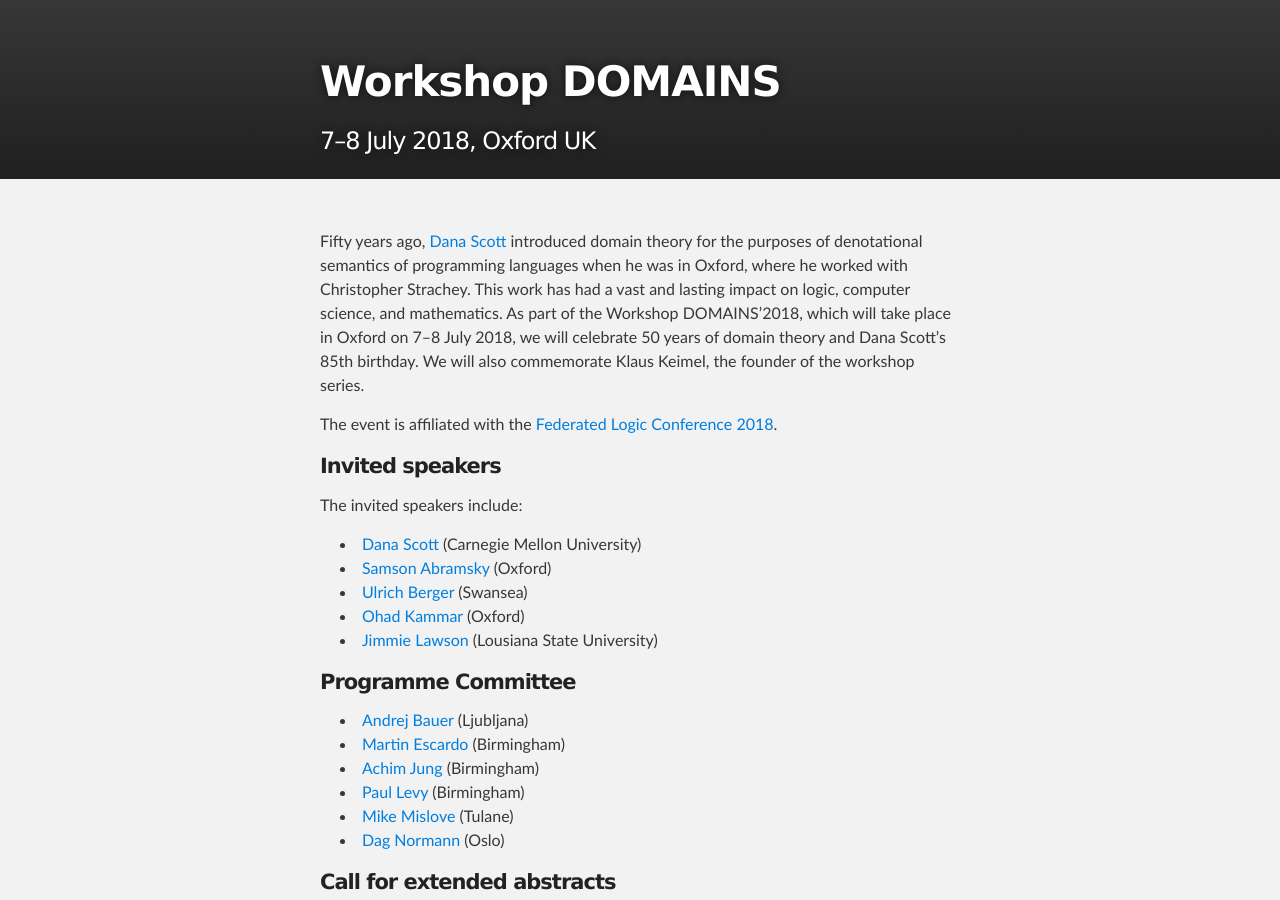
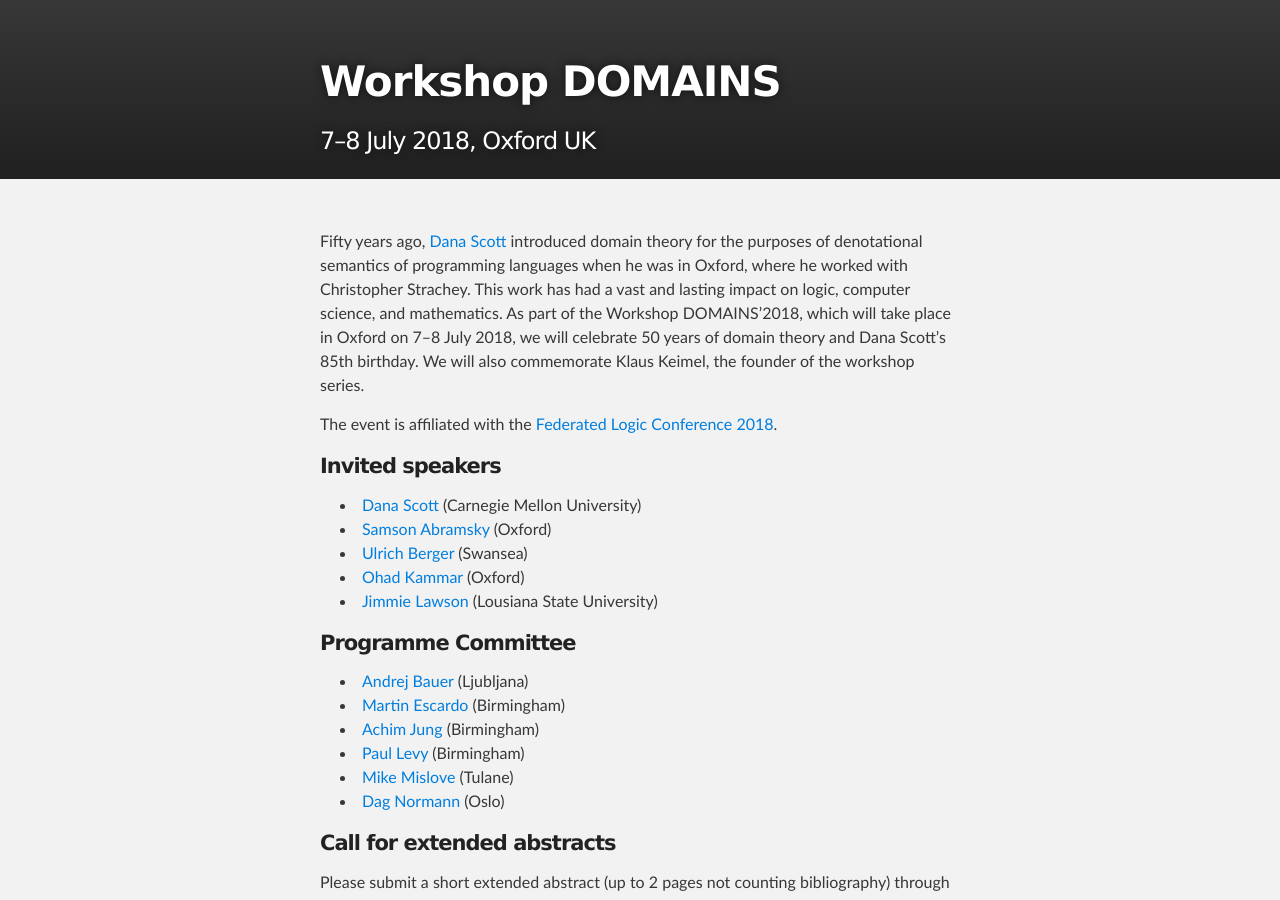
Before and after one commit to IMFM-SI/STM2025, a Jekyll site: the page built from index.md, in a window 1280 px wide and 900 px high. Built offline with Jekyll 4.4.1, drawn with Linux system fonts in a browser that asks for light colours.

```diff
--- a/index.md
+++ b/index.md
@@ -18,7 +18,6 @@
 
 #### Invited speakers
 
-The invited speakers include:
 * [Dana Scott](https://www.cs.cmu.edu/~scott/) (Carnegie Mellon University)
 * [Samson Abramsky](https://www.cs.ox.ac.uk/samson.abramsky/) (Oxford)
 * [Ulrich Berger](http://www-compsci.swan.ac.uk/~csulrich/) (Swansea)
```
